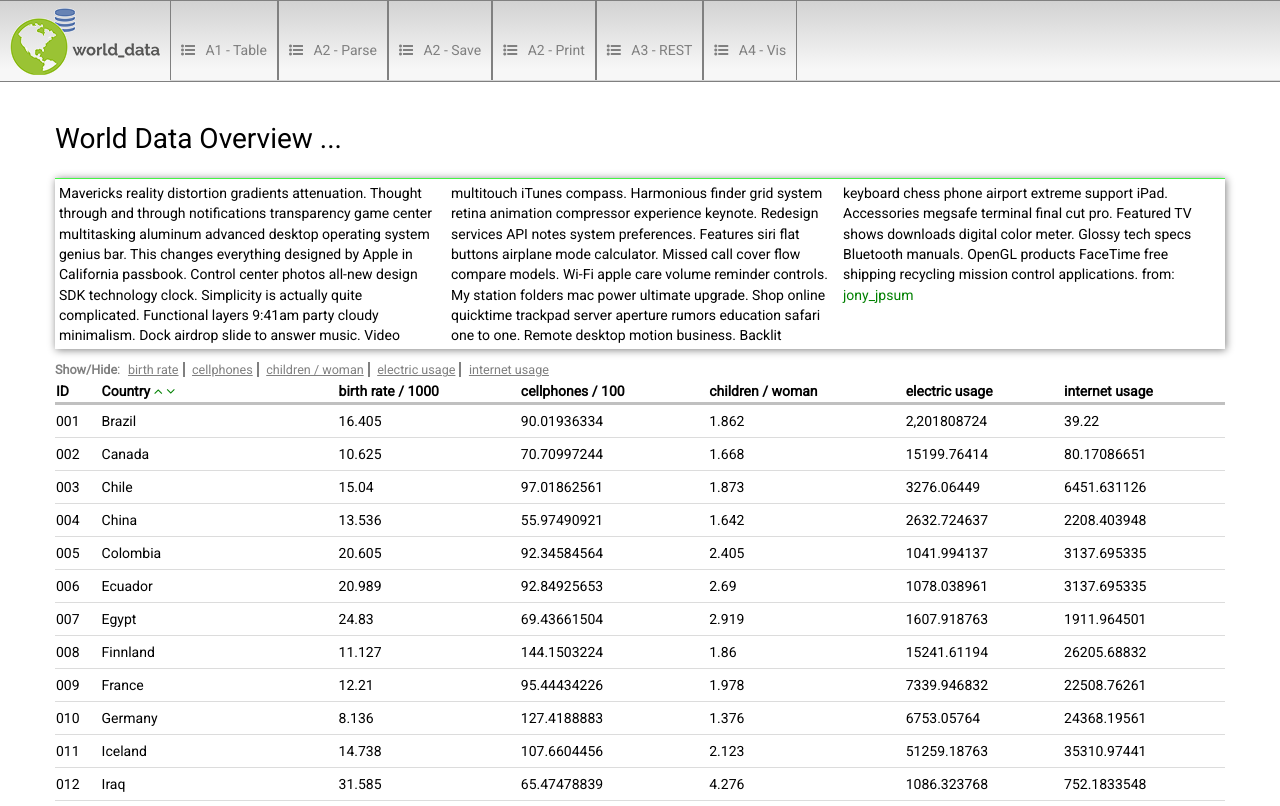
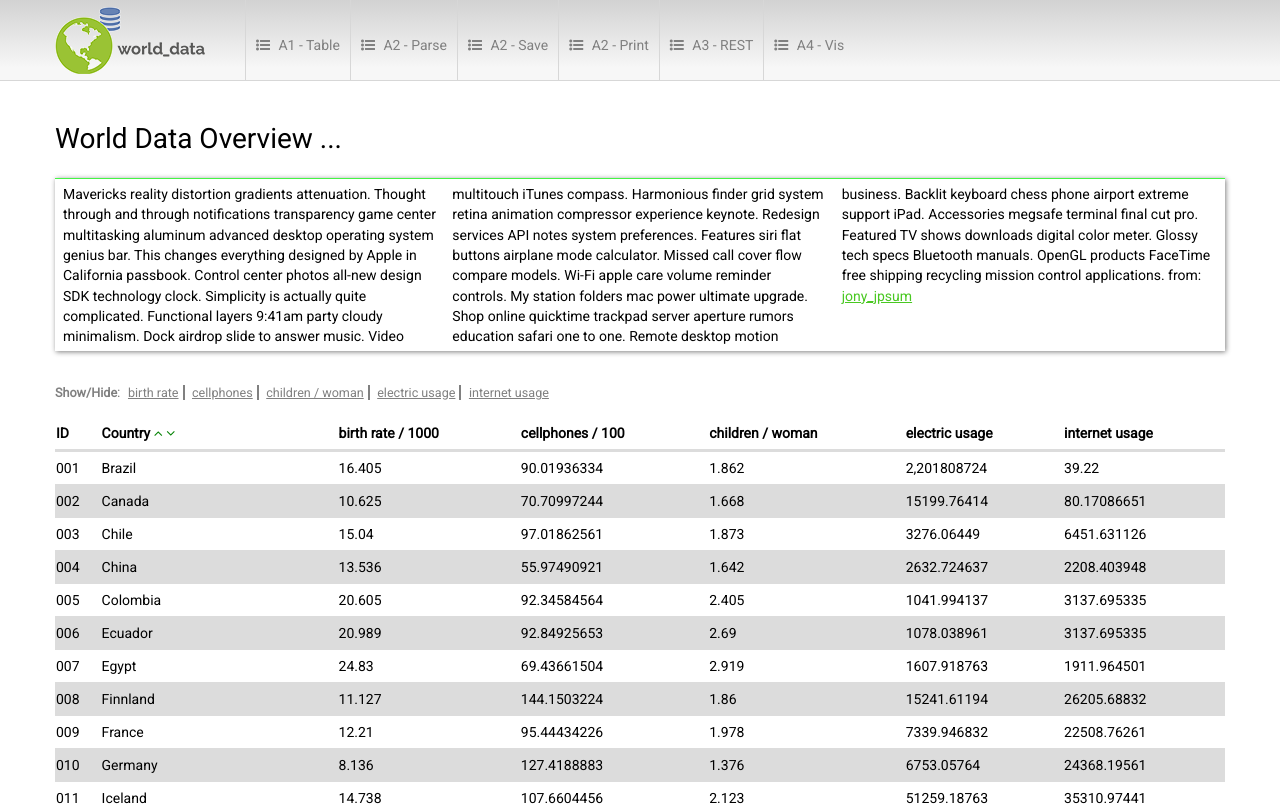
Before and after one commit to banjobelphegor/WME1819_ueb, a plain HTML site: page index.html in a window 1280 px wide. Shown: the top 806 px of the page. Drawn offline with Linux system fonts and the light colour scheme.

Commit message:
updated stylesheet

```diff
--- a/css/style.css
+++ b/css/style.css
@@ -1,7 +1,7 @@
 * {
     font-family: 'Roboto', sans-serif;
     font-size: 14px;
-	line-height: 1.45;
+	  line-height: 1.45;
     font-style: normal;
 }
 
@@ -9,37 +9,32 @@ h1 {
     font-size: 2em;
     font-weight: lighter;
 }
-a{
-    color: green;
-    text-decoration: none;
-}
-a:hover {
-    color: #25a825;
-    text-decoration: underline;
-}
 
 body {
     margin: 0;
 }
 
 /*Navigation*/
-.menu-head {
+header {
     background: #dbdbdb;
     background: -moz-linear-gradient(top, #d2d2d2 0%, #f7f7f7 85%, #f7f7f7 100%);
     background: -webkit-linear-gradient(top, #d2d2d2 0%, #f7f7f7 85%, #f7f7f7 100%);
     background: linear-gradient(to bottom, #d2d2d2 0%, #f7f7f7 85%, #f7f7f7 100%);
     filter: progid:DXImageTransform.Microsoft.gradient(startColorstr='#dbdbdb', endColorstr='#f7f7f7', GradientType=0);
     height: 80px;
-    border-bottom: 1px solid grey;
-    border-top: 1px solid grey;
     overflow: hidden;
     position: fixed;
     width: 100%;
+    border-bottom: 1px solid #d7d7d7;
+}
 
+.menu-head{
+    max-width: 1170px;
+    margin: 0 auto;
 }
 
 #logo {
-    margin-left: 10px;
+    float: left;
 }
 
 #logo:hover {
@@ -50,69 +45,56 @@ body {
     position: fixed;
     right: 0;
     padding: 10px;
-    font-size: 3.5em;
+    font-size: 1.5em;
     cursor: pointer;
+    color: grey;
 }
 
-#menu-items ul {
+#menu-items {
     list-style: none;
-    padding: 0;
-    position: fixed;
-    width: 100%;
-    background: #efefef;
-    margin: 82px 0 0;
-    border-bottom: 1px solid #d7d7d7;
+    float: left;
+    margin: 0 auto;
 }
 
-#menu-items a {
-    padding: 10px 25px;
+#menu-items li{
+    border-left: 1px solid #d7d7d7;
+    float:left;
+    margin: 0 auto;
+}
+
+#menu-items li a {
+    padding: 35px 10px;
     display: block;
-    color: black;
+    color: grey;
     text-decoration: none;
+    height: 80px;
 }
 
 #menu-items i {
-    margin-right: 7px;
+    margin-right: 5px;
 }
 
 #menu-items a:hover {
     background: #cccccc;
+    color: black;
     transition: all 0.2s ease;
 }
 
-@media (min-width: 769px) {
+@media (max-wdth:768px){
 
-    #menu-items ul {
-        margin: 0;
-        background: transparent;
+    #menu-items{
+      display: none;
     }
 
-    #menu-bars {
-        display: none;
+    #menu-bars{
+      display: block;
     }
+}
 
-    #menu-items {
-        display: block !important;
-    }
+@media (min-width:769px) {
 
-    #menu-items a {
-        display: block;
-        float: left;
-        padding: 39px 10px 20px;
-        border-left: 1px solid grey;
-        color: grey;
-    }
-
-    nav #menu-items ul li a:last-child {
-        border-right: 1px solid grey;
-    }
-
-    #menu-items {
-        float: left;
-        width: 100%;
-        position: fixed;
-        top: 1px;
-        left: 170px;
+    #menu-bars{
+      display: none;
     }
 }
 
@@ -125,9 +107,19 @@ main {
 
 .description {
     border-top: 1px solid #44f445;
-    box-shadow: 1px 1px 8px grey;
-    padding: 4px;
+    box-shadow: 1px 1px 5px grey;
+    padding: 5px 8px 5px 8px;
     column-count: 1;
+}
+
+.description a{
+  color: #49c821;
+  text-decoration: underline;
+}
+
+.description a:hover{
+  color: #407b4d;
+  text-decoration: none;
 }
 
 @media (min-width: 320px) {
@@ -180,9 +172,10 @@ table i{
 }
 
 th {
-    border-bottom: 3px solid silver;
+    border-bottom: 3px solid #DCDCDC;
     text-align: left;
     font-weight: bold;
+    padding-bottom: 5px;
 }
 
 td {
@@ -195,6 +188,10 @@ th i {
     cursor: pointer;
 }
 
+tr:nth-child(even){
+  background-color: #DCDCDC;
+}
+
 .hideBar{
     margin-top: 10px;
     color: grey;
@@ -202,10 +199,6 @@ th i {
 
 .hideBar b, .hideBar a{
     font-size: 0.9em;
-}
-
-.hideBar a:hover{
-    color: lightgray;
 }
 
 .hideBar .showhide{
@@ -218,6 +211,10 @@ th i {
 
 .hideBar .showhide:last-child{
     border-right: 0;
+}
+
+.showhide:hover{
+  text-decoration: none;
 }
 
 
--- a/index.html
+++ b/index.html
@@ -17,10 +17,8 @@
     <div class="menu-head">
         <a href="index.html"> <img id="logo" src="img/world_data_logo_v1.png" alt=""></a>
         <i id="menu-bars" class="fa fa-list-ul" aria-hidden="true" onclick="menu()"></i>
-    </div>
-    <nav>
-        <div id="menu-items" style="display: none;">
-            <ul>
+
+        <ul id="menu-items">
             <li><a href=""><i class="fa fa-list-ul" aria-hidden="true"></i> A1 - Table</a></li>
             <li><a href=""><i class="fa fa-list-ul" aria-hidden="true"></i> A2 - Parse</a></li>
             <li><a href=""><i class="fa fa-list-ul" aria-hidden="true"></i> A2 - Save</a></li>
@@ -29,7 +27,6 @@
             <li><a href=""><i class="fa fa-list-ul" aria-hidden="true"></i> A4 - Vis</a></li>
         </ul>
   </div>
-    </nav>
 </header>
 <!--page wrapper-->
 <main id="content">
@@ -48,7 +45,7 @@
 		support iPad. Accessories megsafe terminal final cut pro. Featured TV shows downloads digital
 		color meter. Glossy tech specs Bluetooth manuals. OpenGL products FaceTime free shipping
 		recycling mission control applications. from:  <a href="#">jony_jpsum</a>
-    </div>
+  </div><br/>
 
     <div class="hideBar"><b>Show/Hide</b>:
         <a class="showhide" onclick="showhideColumns('birthRate')"> birth rate</a>
@@ -56,7 +53,7 @@
         <a class="showhide" onclick="showhideColumns('childrenWoman')"> children / woman</a>
         <a class="showhide" onclick="showhideColumns('electricUsage')"> electric usage</a>
         <a class="showhide" onclick="showhideColumns('internetUsage')"> internet usage</a>
-    </div>
+    </div><br/>
 
     <table id="table" class="responsive">
 
```
Also changed, not shown: README.md. Lines whose indentation alone changed are shown as unchanged.
